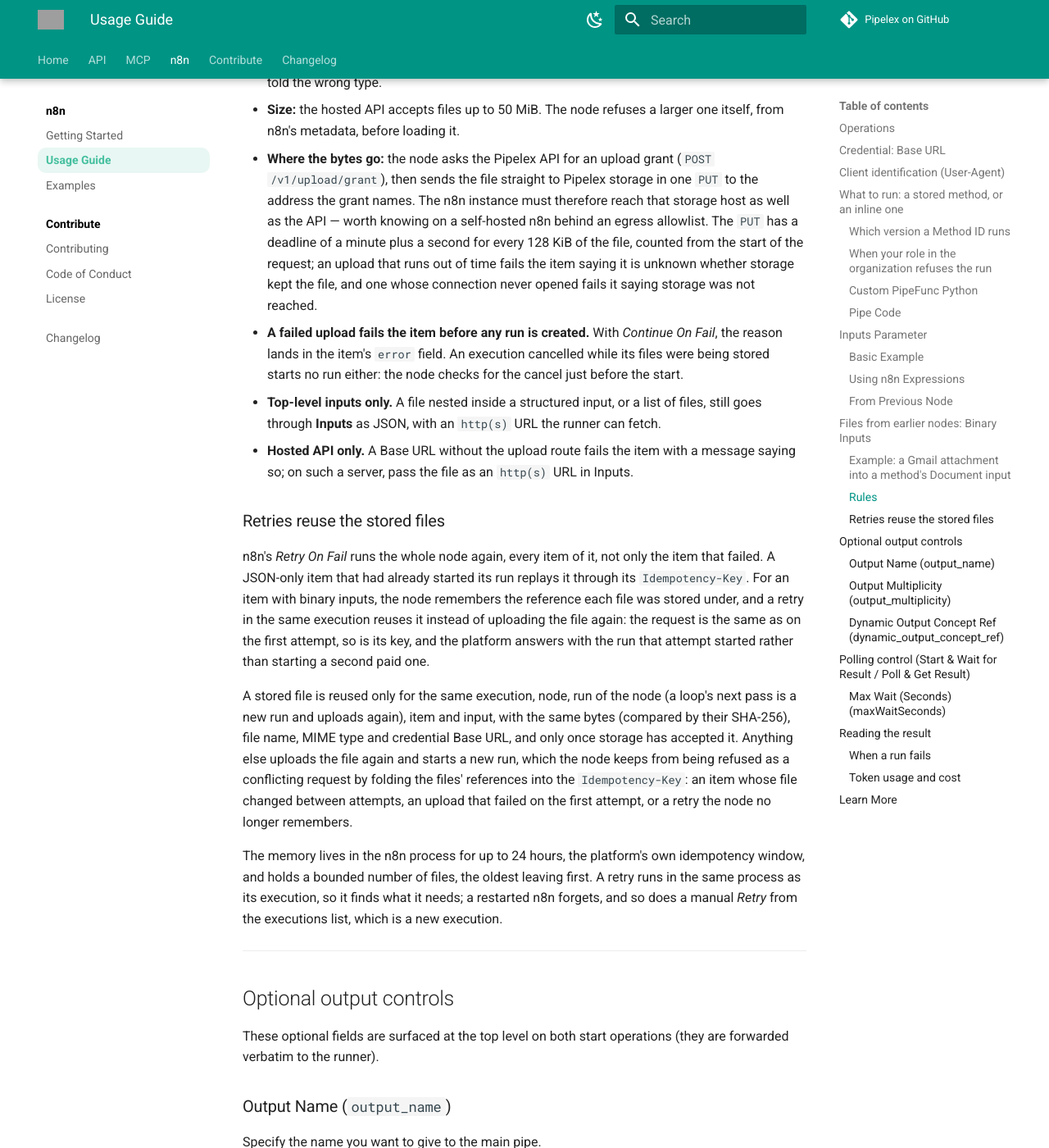
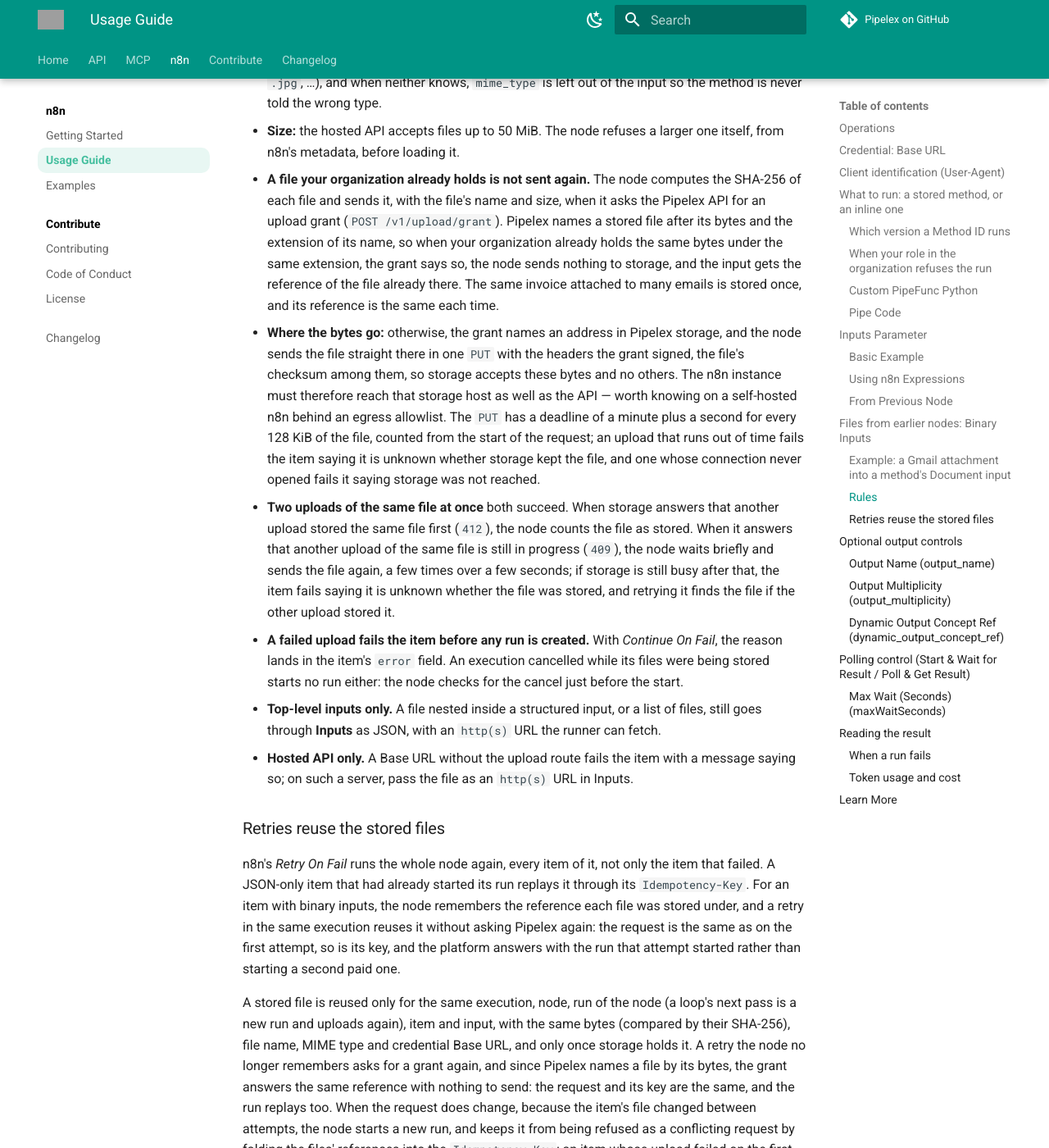
Before and after one commit to Pipelex/n8n-nodes-pipelex, an MkDocs documentation site: the page built from docs/usage.md, in a window 1280 px wide and 1400 px high, scrolled down 7884 px. Shown: the whole window at 82% size. Built offline with MkDocs 1.6.1 and Material for MkDocs 9.7.7, drawn with Linux system fonts in a browser that asks for light colours; comment, search, counter and statistics services are not loaded; some of the changed text lies outside the part shown; grey boxes are pictures that could not be loaded.

Commit message:
Document hashed uploads of binary inputs
The usage guide says that a file the organization already holds is not sent
again, how storage's 412 and 409 answers are handled, and why a retry the
node no longer remembers still replays its run. The README and the changelog
say the same in brief.

Co-Authored-By: Claude Opus 5.5 <noreply@anthropic.com>

````diff
--- a/docs/usage.md
+++ b/docs/usage.md
@@ -17,7 +17,7 @@ The Pipelex node has one **Operation** selector with four operations, mirroring
 - **Long runs** → **Start Pipeline** now, then **Poll & Get Result** later — in the same workflow after other work, on another workflow branch, or in a different workflow entirely. Poll & Get Result uses the exact same poll loop and Max Wait semantics, just fed by your `pipeline_run_id` instead of a fresh start.
 - **Webhook-style / fire-and-collect** → **Start Pipeline**, store the `pipeline_run_id`, and check in with **Get Run Result** on a schedule: it fetches once, returning `status: "RUNNING"` until the run completes — no blocking anywhere.
 
-Both start operations carry an `Idempotency-Key` derived from the n8n execution, the node and its run index, and the item. The run index is what keeps the passes of a node inside a loop (Loop Over Items, a back-edge) apart, since each pass numbers its items from 0 again, while a retry keeps it. n8n's "Retry On Fail" re-runs the whole node, every item of it and not only the one that failed, and the key is what keeps that safe: an item that already started its run sends the same key and the same request again, and the platform answers with that run instead of starting a duplicate paid one. An item with [Binary Inputs](#files-from-earlier-nodes-binary-inputs) replays the same way, because the node reuses the files it stored on the first attempt rather than uploading them again (see [Retries](#retries-reuse-the-stored-files)).
+Both start operations carry an `Idempotency-Key` derived from the n8n execution, the node and its run index, and the item. The run index is what keeps the passes of a node inside a loop (Loop Over Items, a back-edge) apart, since each pass numbers its items from 0 again, while a retry keeps it. n8n's "Retry On Fail" re-runs the whole node, every item of it and not only the one that failed, and the key is what keeps that safe: an item that already started its run sends the same key and the same request again, and the platform answers with that run instead of starting a duplicate paid one. An item with [Binary Inputs](#files-from-earlier-nodes-binary-inputs) replays the same way, because each of its files keeps the reference it was stored under on the first attempt (see [Retries](#retries-reuse-the-stored-files)).
 
 > ℹ️ **Upgrading from 0.0.x?** The old `execute` operation value ("Execute Pipeline") still executes as a hidden alias of **Start & Wait for Result** — saved workflows keep running without edits. And there is no more injected **Custom API Call** entry in the dropdown: the credential no longer declares a generic `authenticate` block (the node sends its own `Authorization` header), which is the trigger n8n uses to inject that raw-HTTP escape hatch.
 
@@ -150,7 +150,7 @@ Files travel through n8n as **binary data** on the item: a Gmail trigger puts ea
 | **Input Name** | The method input to fill, named as you would key it in **Inputs** (for example `document`). |
 | **Input Binary Field** | The binary field on the incoming item that holds the file. Defaults to `data`. |
 
-For each row, on each item, the node uploads the file to Pipelex storage and adds the input to the run's inputs, keeping the file name and MIME type n8n carries:
+For each row, on each item, the node stores the file in Pipelex storage, unless your organization already holds it, and adds the input to the run's inputs, keeping the file name and MIME type n8n carries:
 
 ```json
 {
@@ -184,16 +184,18 @@ A Google Drive flow is the same, with a **Google Drive** node on **Download** in
 - **The binary mode.** In a workflow whose binary mode is *separate* (n8n's default), Input Binary Field names a field under the item's binary data; in one whose binary mode is *combined*, where n8n keeps files inside the item's JSON, it is the path to the file there. The node resolves it with n8n's own helper, so either mode works.
 - **The file name and type** are n8n's. When the name has no extension, the node adds the one n8n recorded for the file, or failing that the one of its MIME type, since the stored object keeps the extension: a Drive export named `Invoice` is stored as `Invoice.pdf`. When n8n only knows `application/octet-stream`, the file extension decides the type (`.pdf`, `.png`, `.jpg`, …), and when neither knows, `mime_type` is left out of the input so the method is never told the wrong type.
 - **Size:** the hosted API accepts files up to 50 MiB. The node refuses a larger one itself, from n8n's metadata, before loading it.
-- **Where the bytes go:** the node asks the Pipelex API for an upload grant (`POST /v1/upload/grant`), then sends the file straight to Pipelex storage in one `PUT` to the address the grant names. The n8n instance must therefore reach that storage host as well as the API — worth knowing on a self-hosted n8n behind an egress allowlist. The `PUT` has a deadline of a minute plus a second for every 128 KiB of the file, counted from the start of the request; an upload that runs out of time fails the item saying it is unknown whether storage kept the file, and one whose connection never opened fails it saying storage was not reached.
+- **A file your organization already holds is not sent again.** The node computes the SHA-256 of each file and sends it, with the file's name and size, when it asks the Pipelex API for an upload grant (`POST /v1/upload/grant`). Pipelex names a stored file after its bytes and the extension of its name, so when your organization already holds the same bytes under the same extension, the grant says so, the node sends nothing to storage, and the input gets the reference of the file already there. The same invoice attached to many emails is stored once, and its reference is the same each time.
+- **Where the bytes go:** otherwise, the grant names an address in Pipelex storage, and the node sends the file straight there in one `PUT` with the headers the grant signed, the file's checksum among them, so storage accepts these bytes and no others. The n8n instance must therefore reach that storage host as well as the API — worth knowing on a self-hosted n8n behind an egress allowlist. The `PUT` has a deadline of a minute plus a second for every 128 KiB of the file, counted from the start of the request; an upload that runs out of time fails the item saying it is unknown whether storage kept the file, and one whose connection never opened fails it saying storage was not reached.
+- **Two uploads of the same file at once** both succeed. When storage answers that another upload stored the same file first (`412`), the node counts the file as stored. When it answers that another upload of the same file is still in progress (`409`), the node waits briefly and sends the file again, a few times over a few seconds; if storage is still busy after that, the item fails saying it is unknown whether the file was stored, and retrying it finds the file if the other upload stored it.
 - **A failed upload fails the item before any run is created.** With *Continue On Fail*, the reason lands in the item's `error` field. An execution cancelled while its files were being stored starts no run either: the node checks for the cancel just before the start.
 - **Top-level inputs only.** A file nested inside a structured input, or a list of files, still goes through **Inputs** as JSON, with an `http(s)` URL the runner can fetch.
 - **Hosted API only.** A Base URL without the upload route fails the item with a message saying so; on such a server, pass the file as an `http(s)` URL in Inputs.
 
 ### Retries reuse the stored files
 
-n8n's *Retry On Fail* runs the whole node again, every item of it, not only the item that failed. A JSON-only item that had already started its run replays it through its `Idempotency-Key`. For an item with binary inputs, the node remembers the reference each file was stored under, and a retry in the same execution reuses it instead of uploading the file again: the request is the same as on the first attempt, so is its key, and the platform answers with the run that attempt started rather than starting a second paid one.
+n8n's *Retry On Fail* runs the whole node again, every item of it, not only the item that failed. A JSON-only item that had already started its run replays it through its `Idempotency-Key`. For an item with binary inputs, the node remembers the reference each file was stored under, and a retry in the same execution reuses it without asking Pipelex again: the request is the same as on the first attempt, so is its key, and the platform answers with the run that attempt started rather than starting a second paid one.
 
-A stored file is reused only for the same execution, node, run of the node (a loop's next pass is a new run and uploads again), item and input, with the same bytes (compared by their SHA-256), file name, MIME type and credential Base URL, and only once storage has accepted it. Anything else uploads the file again and starts a new run, which the node keeps from being refused as a conflicting request by folding the files' references into the `Idempotency-Key`: an item whose file changed between attempts, an upload that failed on the first attempt, or a retry the node no longer remembers.
+A stored file is reused only for the same execution, node, run of the node (a loop's next pass is a new run and uploads again), item and input, with the same bytes (compared by their SHA-256), file name, MIME type and credential Base URL, and only once storage holds it. A retry the node no longer remembers asks for a grant again, and since Pipelex names a file by its bytes, the grant answers the same reference with nothing to send: the request and its key are the same, and the run replays too. When the request does change, because the item's file changed between attempts, the node starts a new run, and keeps it from being refused as a conflicting request by folding the files' references into the `Idempotency-Key`; an item whose upload failed on the first attempt never started a run, so its retry starts one.
 
 The memory lives in the n8n process for up to 24 hours, the platform's own idempotency window, and holds a bounded number of files, the oldest leaving first. A retry runs in the same process as its execution, so it finds what it needs; a restarted n8n forgets, and so does a manual *Retry* from the executions list, which is a new execution.
 
````
Also changed, not shown: CHANGELOG.md (+4 -0 lines), README.md (+1 -1 lines).
